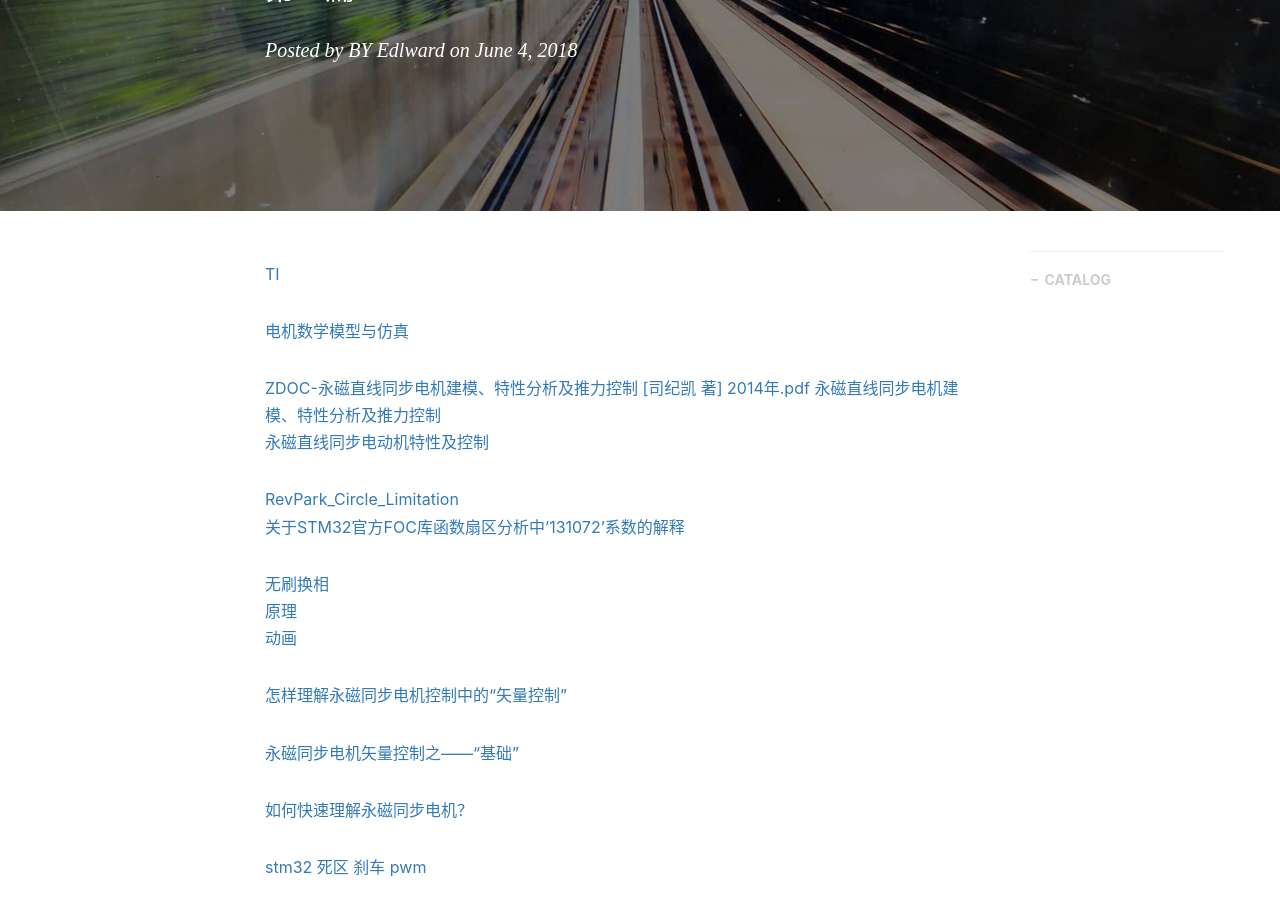
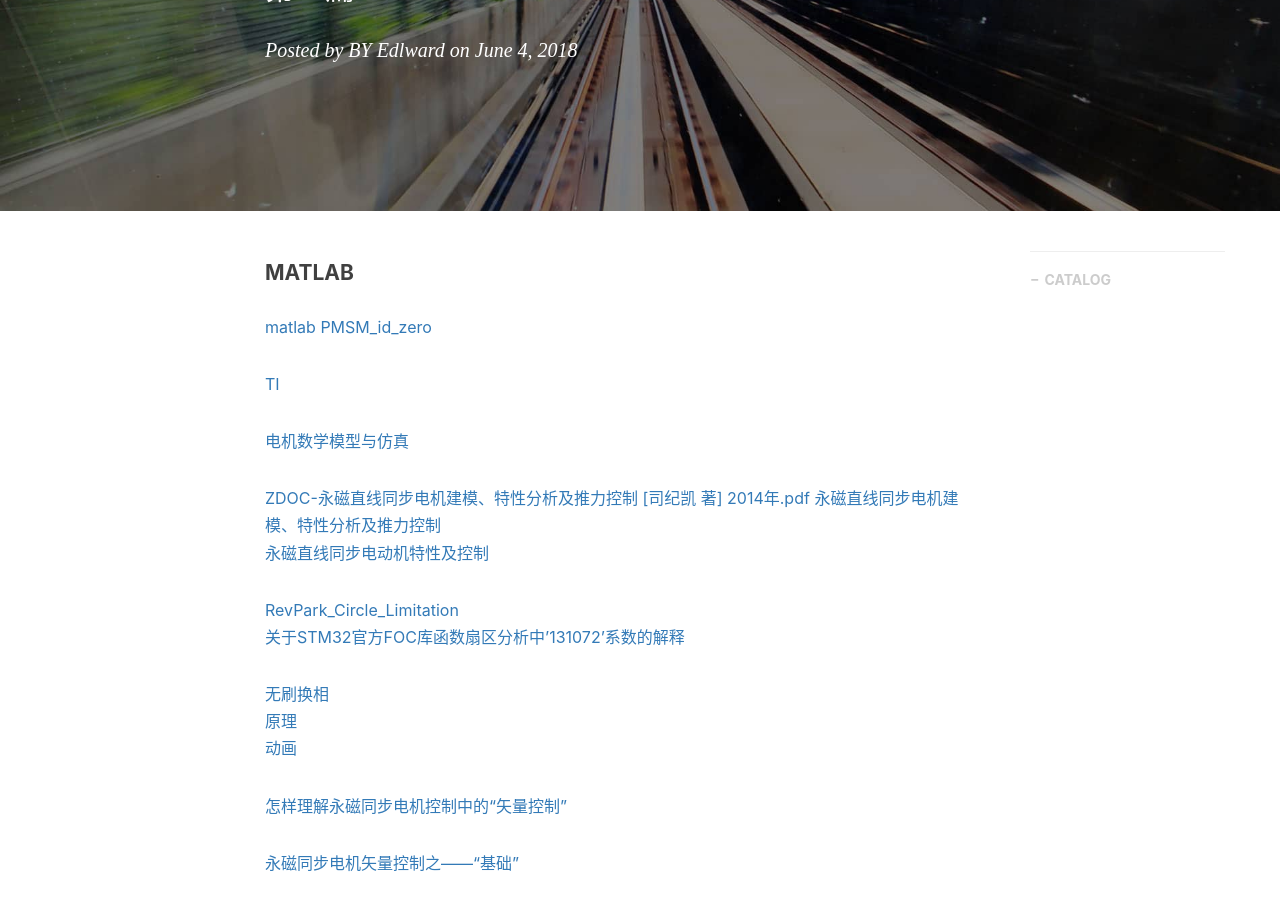
Before and after one commit to gary-robotics/dlward, a Jekyll site: the page built from _posts/2018-10-09-FOC-2018.markdown, in a window 1280 px wide and 900 px high, scrolled down 312 px. Built offline with Jekyll 4.4.1, drawn with Linux system fonts in a browser that asks for light colours; nearby versions of some CDN libraries; comment, search, counter and statistics services are not loaded.

Commit message:
Update 2018-10-09-FOC-2018.markdown

```diff
--- a/_posts/2018-10-09-FOC-2018.markdown
+++ b/_posts/2018-10-09-FOC-2018.markdown
@@ -9,6 +9,9 @@ catalog: true                       # 是否归档
 tags:                               #标签
     - FOC
 ---
+#### MATLAB
+[matlab PMSM_id_zero](https://github.com/blockahead/PMSM_id_zero)
+
 [TI](http://www.ti.com/download/trng/docs/c2000/TI_MotorControlCompendium_2010.pdf)
 
 [电机数学模型与仿真](https://wenku.baidu.com/view/4718e510c381e53a580216fc700abb68a982ad06.html?rec_flag=default&pn=101)
```
